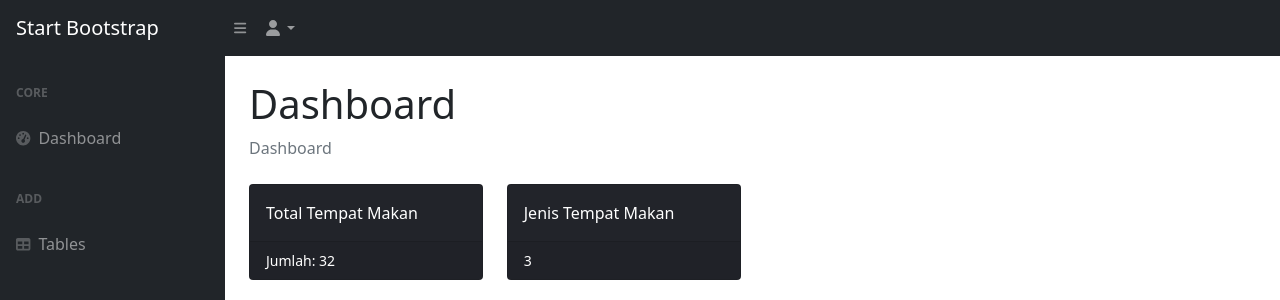
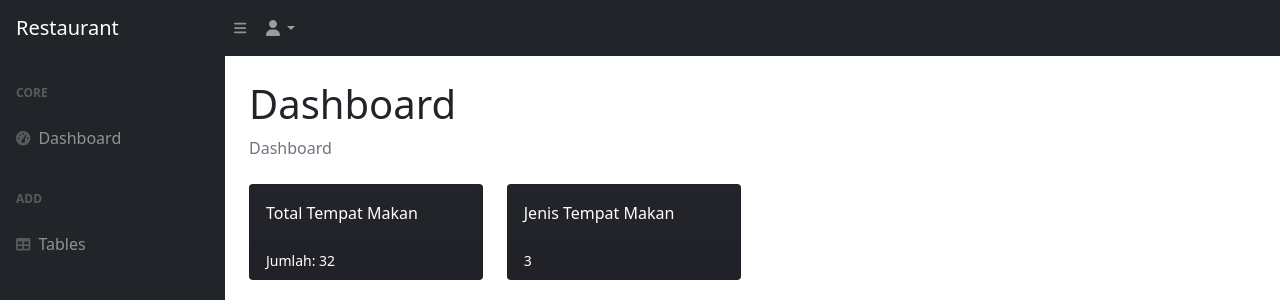
Before and after one commit to Hectoplasma/resto, a PHP site: page / in a window 1280 px wide. Shown: the top 300 px of the page. Run offline with PHP 8.4, Linux system fonts and the light colour scheme; data comes from the database, SQL or seed files in the repository; some libraries are stand-ins or nearby versions.

Commit message:
Add files via upload

```diff
--- a/index.php
+++ b/index.php
@@ -24,7 +24,7 @@ $categoryCountsJson = json_encode($categoryCounts);
     <body class="sb-nav-fixed">
         <nav class="sb-topnav navbar navbar-expand navbar-dark bg-dark">
             <!-- Navbar Brand-->
-            <a class="navbar-brand ps-3" href="index.php">Start Bootstrap</a>
+            <a class="navbar-brand ps-3" href="index.php">Restaurant</a>
             <!-- Sidebar Toggle-->
             <button class="btn btn-link btn-sm order-1 order-lg-0 me-4 me-lg-0" id="sidebarToggle" href="#!"><i class="fas fa-bars"></i></button>
             <!-- Navbar Search-->
--- a/tables.php
+++ b/tables.php
@@ -22,7 +22,7 @@ $restaurants = getRestaurantData();
     <body class="sb-nav-fixed">
         <nav class="sb-topnav navbar navbar-expand navbar-dark bg-dark">
             <!-- Navbar Brand-->
-            <a class="navbar-brand ps-3" href="index.php">Start Bootstrap</a>
+            <a class="navbar-brand ps-3" href="index.php">Restaurant</a>
             <!-- Sidebar Toggle-->
             <button class="btn btn-link btn-sm order-1 order-lg-0 me-4 me-lg-0" id="sidebarToggle" href="#!"><i class="fas fa-bars"></i></button>
 
```
